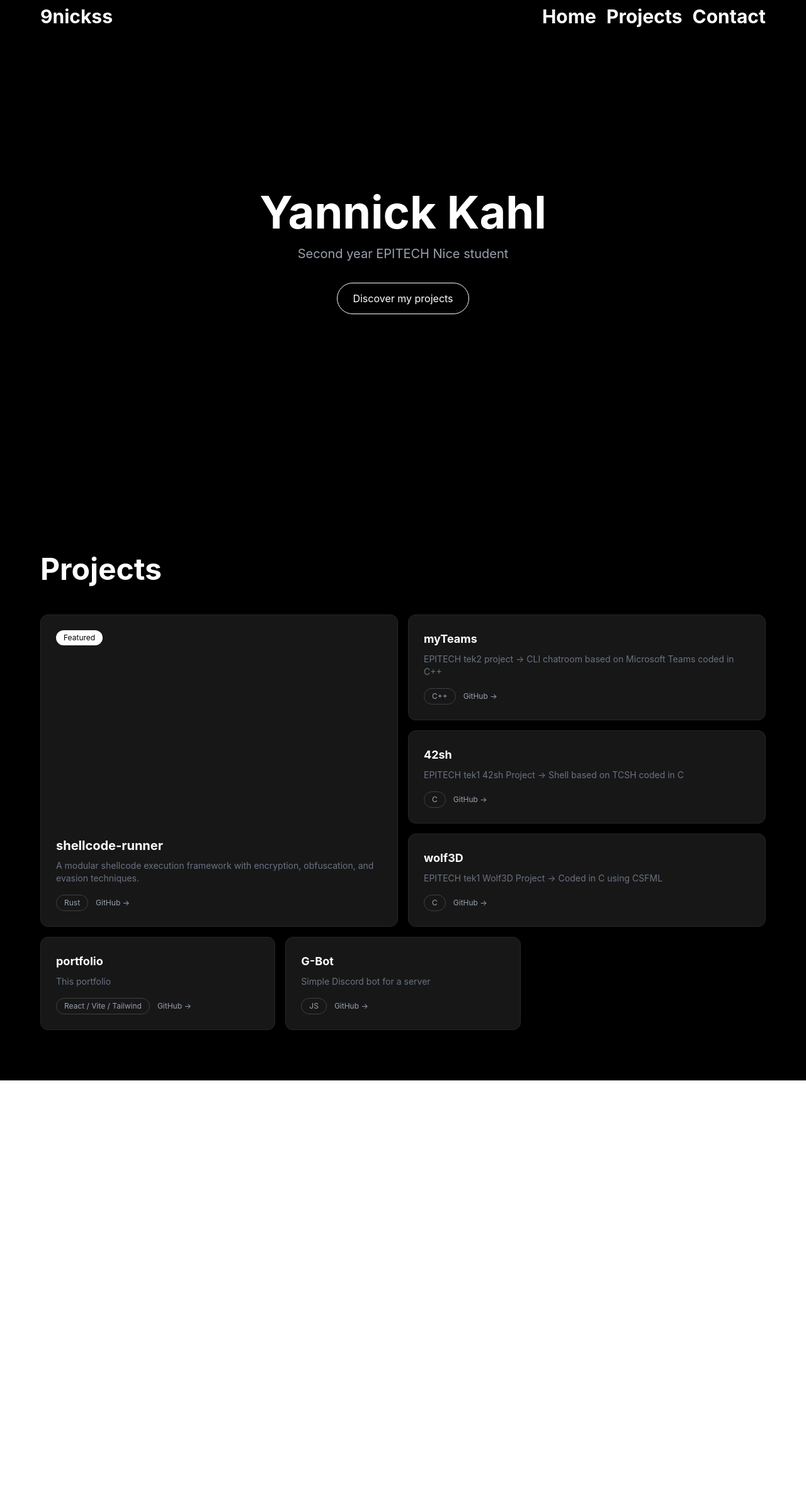
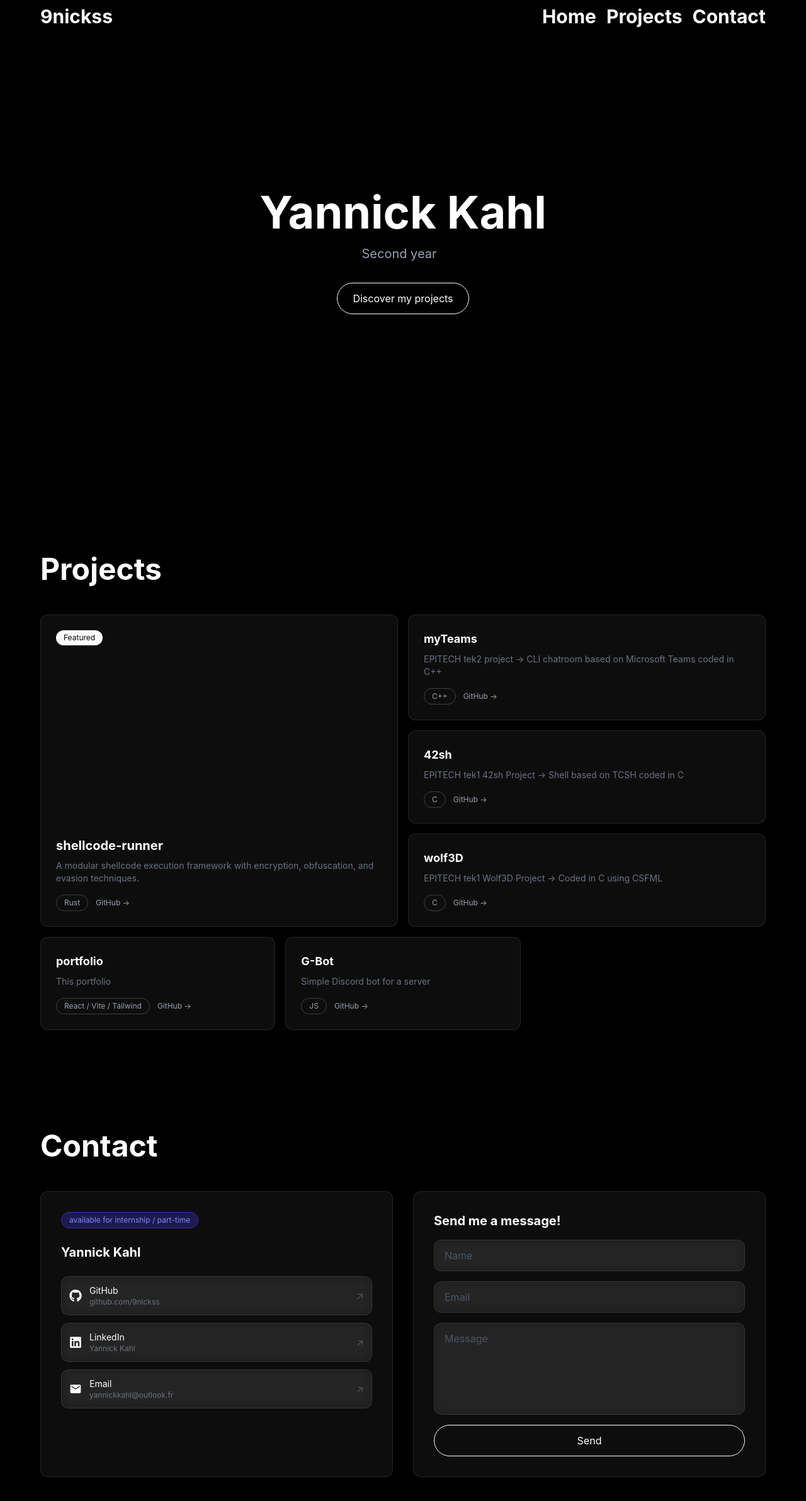
Before and after one commit to 9nickss/portfolio, a React app: page / in a window 1280 px wide. Shown: the top 2384 px of the page at 63% size. Before the commit the page ends 1716 px from the top, so only its background shows below. Built offline with nearby package versions, Linux system fonts and the light colour scheme; the HTML template or start-up script is replaced by a standard one.

Commit message:
[+] added typing animation for hero section and updated all cards to be 'glass like'

```diff
--- a/package.json
+++ b/package.json
@@ -11,7 +11,8 @@
   },
   "dependencies": {
     "react": "^19.2.5",
-    "react-dom": "^19.2.5"
+    "react-dom": "^19.2.5",
+    "react-icons": "^5.6.0"
   },
   "devDependencies": {
     "@eslint/js": "^10.0.1",
--- a/src/App.jsx
+++ b/src/App.jsx
@@ -6,6 +6,7 @@ import './App.css'
 import Navbar from './components/Navbar.jsx'
 import Hero from './components/Hero.jsx'
 import Projects from './components/Projects.jsx'
+import Contact from './components/Contact.jsx'
 
 function App() {
   return (
@@ -13,6 +14,7 @@ function App() {
       <Navbar />
       <Hero />
       <Projects />
+      <Contact />
     </main>
   )
 }
--- /dev/null
+++ b/src/components/Contact.jsx
@@ -0,0 +1,78 @@
+import { FaGithub, FaLinkedin } from 'react-icons/fa'
+import { MdEmail } from 'react-icons/md'
+
+function Contact() {
+    return (
+        <section id="contact" className="min-h-screen px-16 py-20">
+            <h2 className="text-5xl font-bold mb-12">Contact</h2>
+
+            <div className="grid grid-cols-2 gap-8">
+
+                {/* links */}
+                <div className="bg-white/5 backdrop-blur-sm border border-white/10 rounded-xl p-8 flex flex-col gap-6">
+                   <span className="text-xs bg-indigo-950 text-indigo-400 border border-indigo-800 px-3 py-1 rounded-full w-fit">
+                        available for internship / part-time
+                    </span>
+
+                    <h3 className="text-xl font-bold">Yannick Kahl</h3>
+
+                    <div className="flex flex-col gap-3">
+                        <a href="https://github.com/9nickss" target="_blank"
+                           className="flex items-center gap-3 bg-white/5 backdrop-blur-sm border border-white/10 rounded-xl p-3 hover:bg-neutral-700 transition-colors">
+                            <FaGithub size={20} />
+                            <div>
+                                <p className="text-sm text-white">GitHub</p>
+                                <p className="text-xs text-gray-500">github.com/9nickss</p>
+                            </div>
+                            <span className="ml-auto text-gray-600">↗</span>
+                        </a>
+                        <a href="https://www.linkedin.com/in/yannick-kahl-782782336/" target="_blank"
+                           className="flex items-center gap-3 bg-white/5 backdrop-blur-sm border border-white/10 rounded-xl p-3 hover:bg-neutral-700 transition-colors">
+                            <FaLinkedin size={20} />
+                            <div>
+                                <p className="text-sm text-white">LinkedIn</p>
+                                <p className="text-xs text-gray-500">Yannick Kahl</p>
+                            </div>
+                            <span className="ml-auto text-gray-600">↗</span>
+                        </a>
+                        <a href="mailto:yannickkahl@outlook.fr"
+                           className="flex items-center gap-3 bg-white/5 backdrop-blur-sm border border-white/10 rounded-xl p-3 hover:bg-neutral-700 transition-colors">
+                            <MdEmail size={20} />
+                            <div>
+                                <p className="text-sm text-white">Email</p>
+                                <p className="text-xs text-gray-500">yannickkahl@outlook.fr</p>
+                            </div>
+                            <span className="ml-auto text-gray-600">↗</span>
+                        </a>
+                    </div>
+                </div>
+
+                {/* formulaire */}
+                <div className="bg-white/5 backdrop-blur-sm border border-white/10 rounded-xl p-8 flex flex-col gap-4">
+                    <h3 className="text-xl font-bold">Send me a message!</h3>
+                    <input
+                        type="text"
+                        placeholder="Name"
+                        className="bg-white/5 backdrop-blur-sm border border-white/10 rounded-xl px-4 py-3 text-white placeholder-gray-600 focus:outline-none focus:border-neutral-600"
+                    />
+                    <input
+                        type="email"
+                        placeholder="Email"
+                        className="bg-white/5 backdrop-blur-sm border border-white/10 rounded-xl px-4 py-3 text-white placeholder-gray-600 focus:outline-none focus:border-neutral-600"
+                    />
+                    <textarea
+                        placeholder="Message"
+                        rows={5}
+                        className="bg-white/5 backdrop-blur-sm border border-white/10 rounded-xl px-4 py-3 text-white placeholder-gray-600 focus:outline-none focus:border-neutral-600 resize-none"
+                    />
+                    <button className="border border-white rounded-full py-3 hover:bg-white hover:text-black transition-colors">
+                        Send
+                    </button>
+                </div>
+
+            </div>
+        </section>
+    )
+}
+
+export default Contact
--- a/src/components/Hero.jsx
+++ b/src/components/Hero.jsx
@@ -1,9 +1,82 @@
+import { useEffect, useState } from 'react'
+
 function Hero() {
+    const fullName = 'Yannick Kahl'
+    const subtitles = [
+        'Second year EPITECH Nice student',
+        'C / C++ / Rust Developper',
+        'Getting into cybersecurity',
+        'Have a look at my projects below',
+    ]
+
+    const [displayedName, setDisplayedName] = useState('')
+
+    const [displayedSubtitle, setDisplayedSubtitle] = useState('')
+    const [subtitleIndex, setSubtitleIndex] = useState(0)
+    const [isDeletingSubtitle, setIsDeletingSubtitle] = useState(false)
+
+    useEffect(() => {
+        if (displayedName === fullName) return
+
+        const id = setTimeout(() => {
+            setDisplayedName(fullName.slice(0, displayedName.length + 1))
+        }, 100)
+
+        return () => clearTimeout(id)
+    }, [displayedName, fullName])
+
+    useEffect(() => {
+        // Start subtitle loop only after name is fully typed
+        if (displayedName !== fullName) return
+
+        const current = subtitles[subtitleIndex]
+        const isFull = displayedSubtitle === current
+        const isEmpty = displayedSubtitle === ''
+
+        let id
+
+        if (isFull && !isDeletingSubtitle) {
+            id = setTimeout(() => setIsDeletingSubtitle(true), 900)
+            return () => clearTimeout(id)
+        }
+
+        if (isEmpty && isDeletingSubtitle) {
+            id = setTimeout(() => {
+                setIsDeletingSubtitle(false)
+                setSubtitleIndex((prev) => (prev + 1) % subtitles.length)
+            }, 300)
+            return () => clearTimeout(id)
+        }
+
+        const speed = isDeletingSubtitle ? 60 : 80
+
+        id = setTimeout(() => {
+            const next = isDeletingSubtitle
+                ? current.slice(0, displayedSubtitle.length - 1)
+                : current.slice(0, displayedSubtitle.length + 1)
+
+            setDisplayedSubtitle(next)
+        }, speed)
+
+        return () => clearTimeout(id)
+    }, [displayedName, fullName, displayedSubtitle, subtitleIndex, isDeletingSubtitle, subtitles])
+
     return (
         <section className="h-screen flex flex-col items-center justify-center text-center">
-            <h1 className="text-7xl font-bold">Yannick Kahl</h1>
-            <p className="text-xl text-gray-400 mt-4">Second year EPITECH Nice student</p>
-            <a className="mt-8 px-6 py-3 border border-white rounded-full hover:bg-white hover:text-black transition-colors" href="#projects">
+            <h1 className="text-7xl font-bold">{displayedName}</h1>
+
+            <p className="text-xl text-gray-400 mt-4 min-h-7">
+                {displayedSubtitle}
+                <span
+                    aria-hidden="true"
+                    className="ml-1 inline-block w-2 h-[1em] bg-white align-[-0.1em] animate-[blink_1s_steps(1)_infinite]"
+                />
+            </p>
+
+            <a
+                className="mt-8 px-6 py-3 border border-white rounded-full hover:bg-white hover:text-black transition-colors"
+                href="#projects"
+            >
                 Discover my projects
             </a>
         </section>
--- a/src/components/Projects.jsx
+++ b/src/components/Projects.jsx
@@ -55,7 +55,7 @@ function Projects() {
             <div className="grid grid-cols-2 gap-4 mb-4">
 
                 {/*featured*/}
-                <div className="bg-neutral-900 border border-neutral-800 rounded-xl p-6 flex flex-col justify-end min-h-64">
+                <div className="bg-white/5 backdrop-blur-sm border border-white/10 rounded-xl p-6 flex flex-col justify-end min-h-64">
                     <span className="text-xs bg-white text-black px-3 py-1 rounded-full w-fit mb-auto">
                         Featured
                     </span>
@@ -74,7 +74,7 @@ function Projects() {
                 {/* other */}
                 <div className="flex flex-col gap-4">
                     {column.map((projet) => (
-                        <div key={projet.name} className="bg-neutral-900 border border-neutral-800 rounded-xl p-6">
+                        <div key={projet.name} className="bg-white/5 backdrop-blur-sm border border-white/10 rounded-xl p-6">
                             <h3 className="text-lg font-bold text-white">{projet.name}</h3>
                             <p className="text-gray-500 text-sm mt-2">{projet.description}</p>
                             <div className="flex items-center gap-3 mt-4">
@@ -92,7 +92,7 @@ function Projects() {
 
             <div className="grid grid-cols-3 gap-4">
                 {under.map((projet) => (
-                    <div key={projet.name} className="bg-neutral-900 border border-neutral-800 rounded-xl p-6">
+                    <div key={projet.name} className="bg-white/5 backdrop-blur-sm border border-white/10 rounded-xl p-6">
                             <h3 className="text-lg font-bold text-white">{projet.name}</h3>
                             <p className="text-gray-500 text-sm mt-2">{projet.description}</p>
                             <div className="flex items-center gap-3 mt-4">
--- a/src/index.css
+++ b/src/index.css
@@ -3,3 +3,8 @@
 html {
     scroll-behavior: smooth;
 }
+
+@keyframes blink {
+  0%, 49% { opacity: 1; }
+  50%, 100% { opacity: 0; }
+}
```
Also changed, not shown: 1 other file (tests, documents, lock files or other folders).
